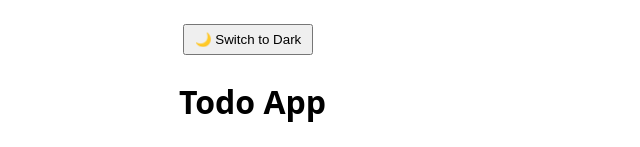
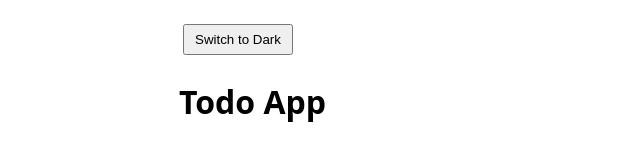
Before and after one commit to TheBAnalystSN/Lab-3-Context-Todo, a React (Vite) app in the folder vite-project/: page / in a window 1280 px wide. Shown: the top 147 px of the page, without its empty margins (211-851 px from the left). Built offline with nearby package versions, Linux system fonts and the light colour scheme.

Commit message:
feat: implemented ThemeToggle component for theme switching

```diff
--- a/vite-project/src/components/ThemeToggle.jsx
+++ b/vite-project/src/components/ThemeToggle.jsx
@@ -5,7 +5,7 @@ const ThemeToggle = () => {
 
   return (
     <button onClick={toggleTheme}>
-      {theme === "light" ? "🌙 Switch to Dark" : "☀️ Switch to Light"}
+      {theme === "light" ? " Switch to Dark" : " Switch to Light"}
     </button>
   );
 };
```
